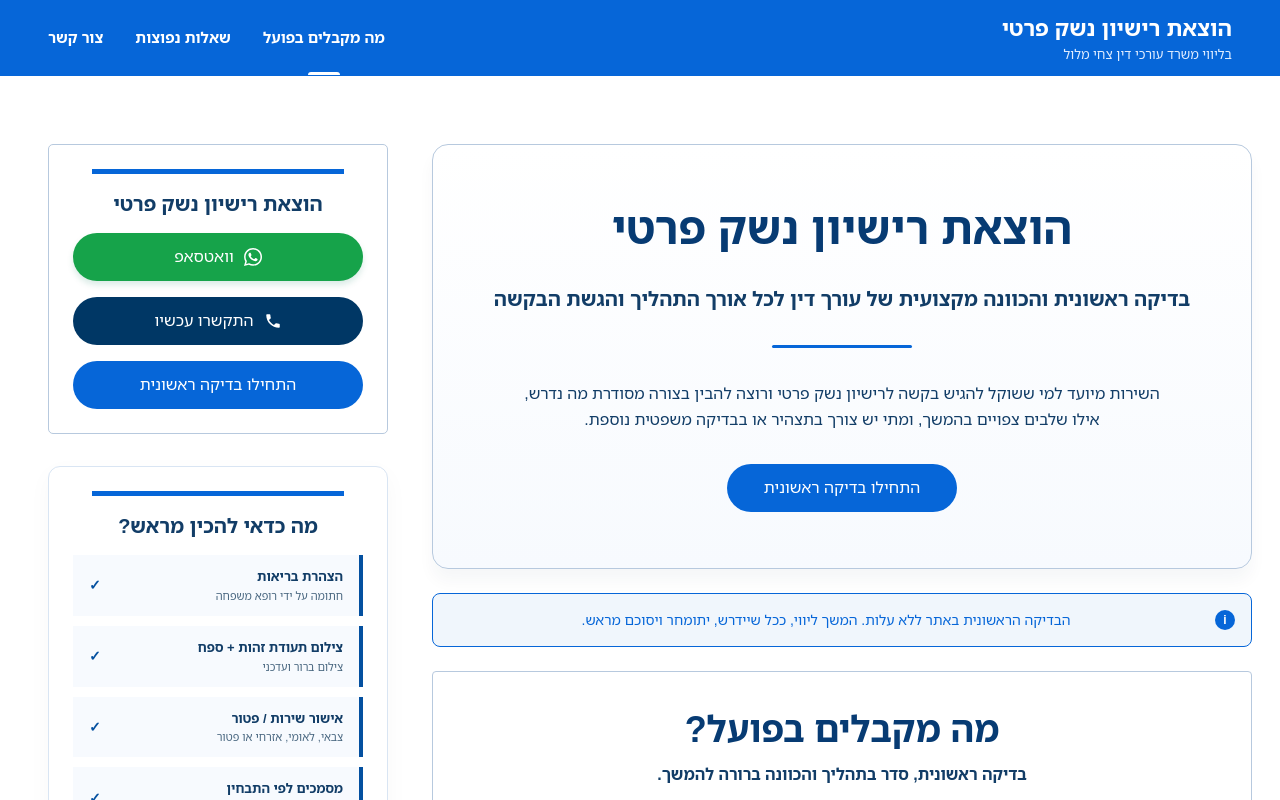
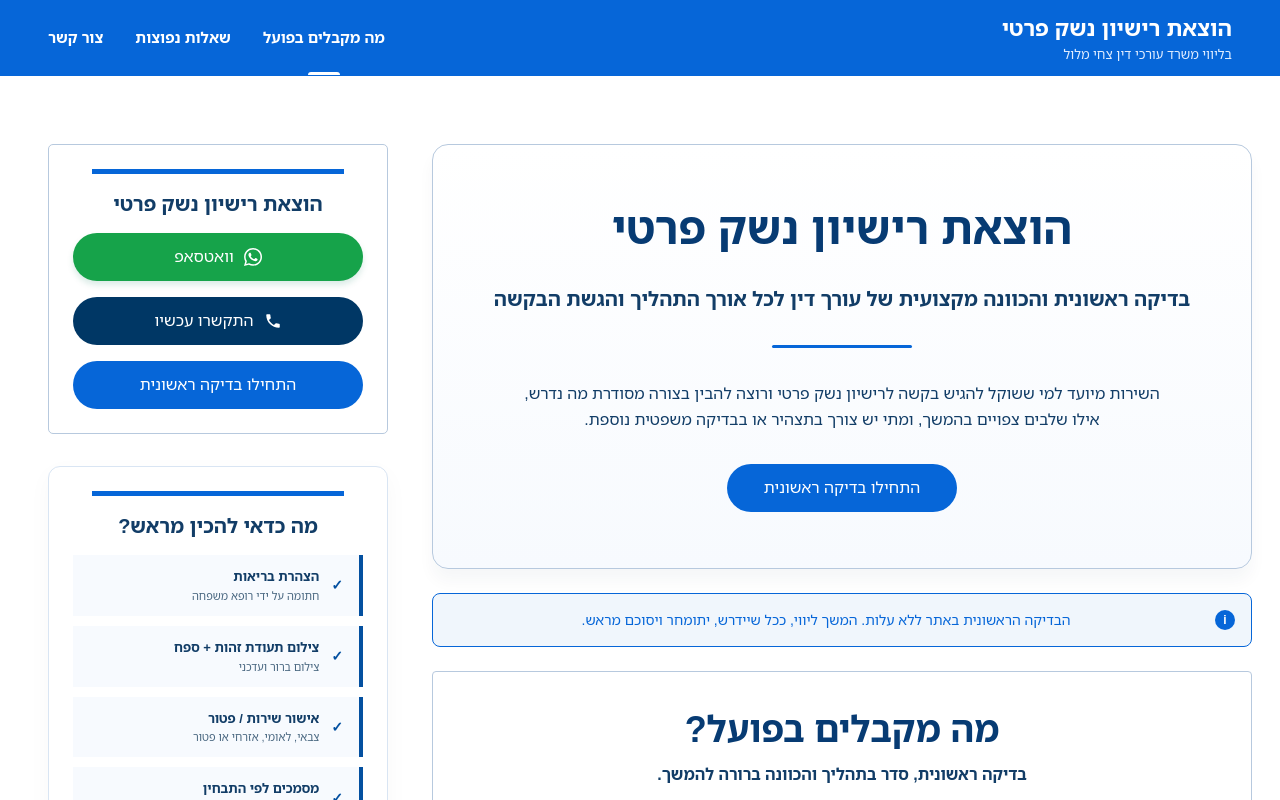
Before and after one commit to maloltzahi-byte/firearms-licensing, a Next.js app in the folder lead-mvp/: page / in a window 1280 px wide. Shown: the top 800 px of the page. Built offline with nearby package versions, Linux system fonts and the light colour scheme; no server answers.

Commit message:
Fix RTL document checkmark order

```diff
--- a/lead-mvp/src/components/gov-shell.tsx
+++ b/lead-mvp/src/components/gov-shell.tsx
@@ -75,7 +75,7 @@ function DocumentsCard() {
     <div className="top-rule" />
     <h2>מה כדאי להכין מראש?</h2>
     <div className="doc-list-final">
-      {baseDocuments.map(([title, body]) => <div className="doc-row-final" key={title}><div className="doc-copy-final"><strong>{title}</strong><small>{body}</small></div><span className="doc-check-final" aria-hidden="true">✓</span></div>)}
+      {baseDocuments.map(([title, body]) => <div className="doc-row-final" key={title}><span className="doc-check-final" aria-hidden="true">✓</span><div className="doc-copy-final"><strong>{title}</strong><small>{body}</small></div></div>)}
     </div>
     <details className="criteria-accordion-final">
       <summary><img src="/figma/chevron-down-14.svg" width={14} height={14} alt="" aria-hidden="true" /><span>כל התבחינים</span></summary>
```
